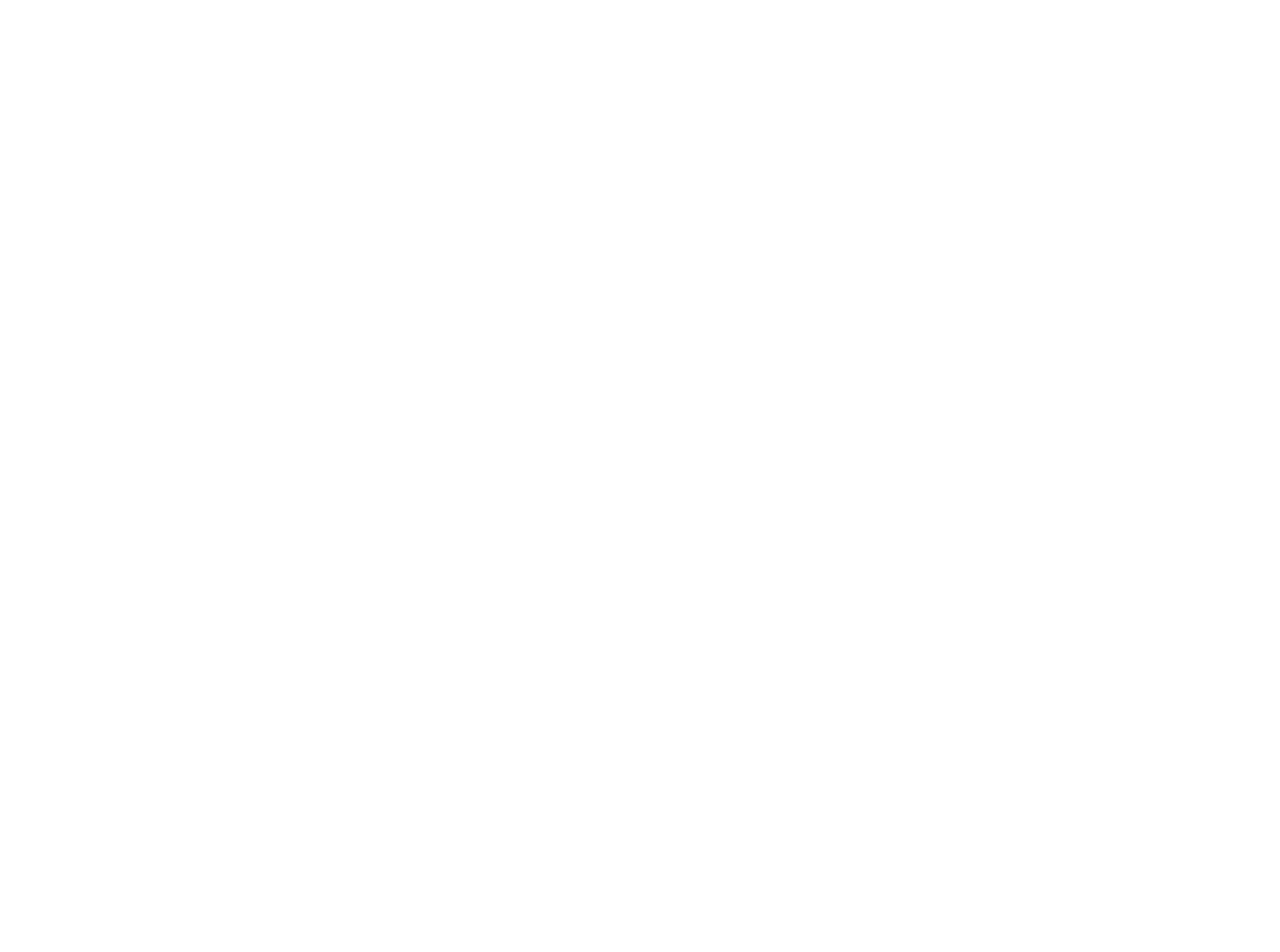
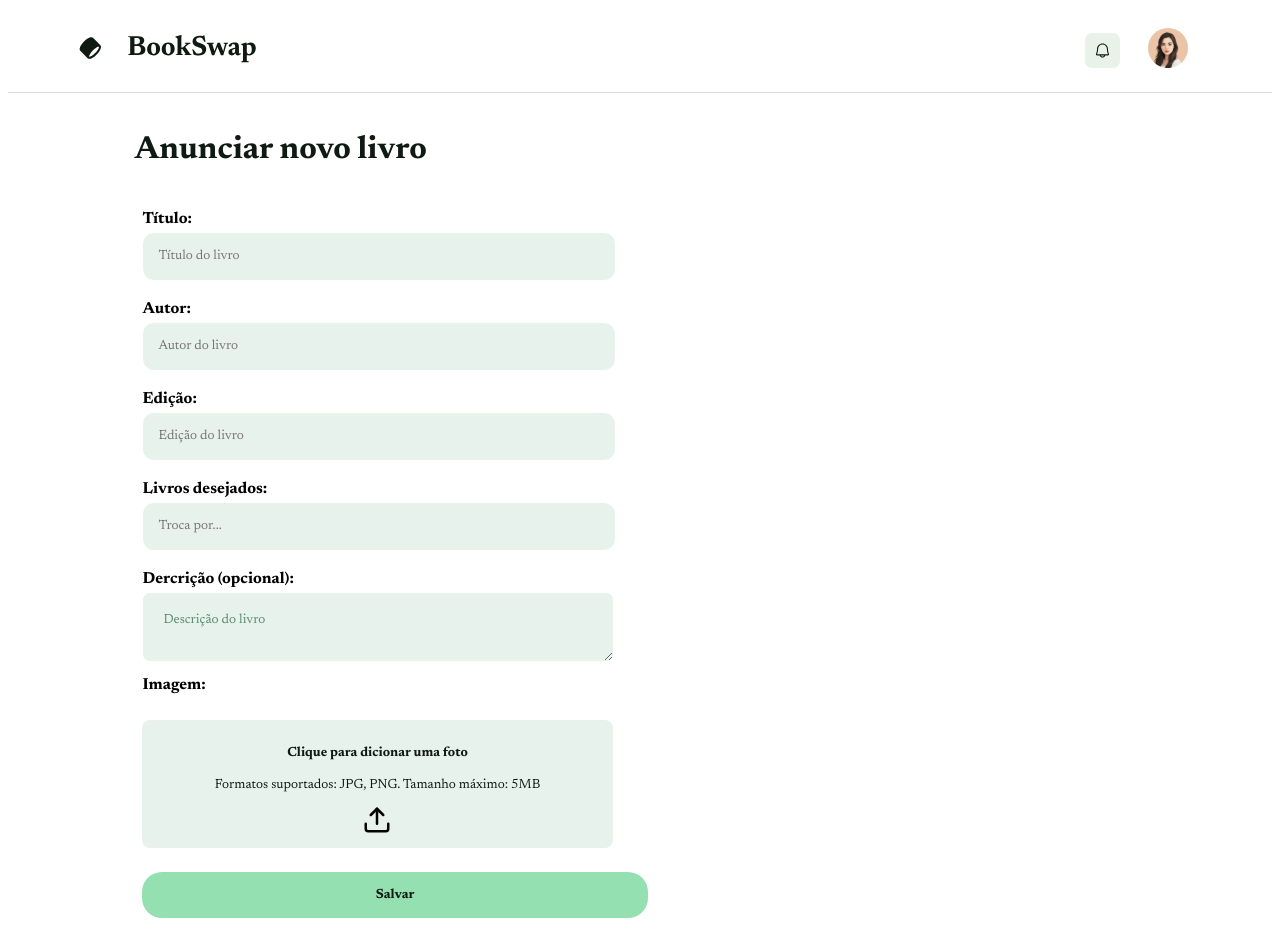
Before and after one commit to nadsonsousa95/bookswap-front, a React (Vite) app: page /addBook in a window 1280 px wide. Before the commit this address had no page. Shown: the top 952 px of the page. Before the commit the page ends 800 px from the top, so only its background shows below. Built offline with nearby package versions, Linux system fonts and the light colour scheme.

Commit message:
feat: create AddBook page

```diff
--- a/package.json
+++ b/package.json
@@ -14,7 +14,8 @@
     "react-dom": "^19.1.0",
     "react-hook-form": "^7.58.1",
     "react-icons": "^5.5.0",
-    "react-router-dom": "^7.6.2"
+    "react-router-dom": "^7.6.2",
+    "uuid": "^11.1.0"
   },
   "devDependencies": {
     "@eslint/js": "^9.25.0",
--- a/src/App.tsx
+++ b/src/App.tsx
@@ -5,6 +5,7 @@
 import BookDetail from './pages/BookDetail/BookDetail'
 import Dashboard from './pages/Dashboard/Dashboard'
 import Register from './pages/Register/Register'
+import AddBook from './pages/AddBook/AddBook'
 
 function App() {
 
@@ -16,7 +17,9 @@
 
         <Route path="/login" element={<Login />} />
         <Route path="/register" element={<Register />} />
-        <Route path="/books/:id" element={<BookDetail></BookDetail>}/>
+        <Route path="/books/:id" element={<BookDetail></BookDetail>} />
+        <Route path='/addBook' element={<AddBook></AddBook>} />
+
 
       </Routes>
     </Router>
--- a/src/api/mockbooks.ts
+++ b/src/api/mockbooks.ts
@@ -1,7 +1,7 @@
 
 import type {Book}  from "../types/Book";
 
-export const mockBooks: Book[] = [
+export let mockBooks: Book[] = [
   {
     id: 1,
     title: "Dom Casmurro",
--- a/src/components/PainelHeader/PainelHeader.tsx
+++ b/src/components/PainelHeader/PainelHeader.tsx
@@ -13,7 +13,7 @@
             <header>
                 <div className={styles.painelheaderbuttons}>
                     <div className={styles.addBook}>
-                        <Link to={'/'}>
+                        <Link to={'/addBook'}>
                             <IoMdAddCircleOutline
                                 size={35}
                                 color={'#94E0B0'}
--- /dev/null
+++ b/src/pages/AddBook/AddBook.module.css
@@ -0,0 +1,94 @@
+@import './../../styles/global.css';
+
+.container{
+    width: 80%;
+    margin: 0 auto;
+    padding: 20px;
+    align-items: center;
+    padding: 20px;
+}
+
+.label{
+    margin-bottom: 0;
+    margin-top: 15px;
+}
+
+
+.inputImg{
+    background-color: var(--auxiliar-color);
+    border: black 2px;
+    align-items: center;
+    justify-content: center;
+    display: flex;
+    height: 8rem;
+    border: none;
+    border-radius: 8px;
+    cursor: pointer;
+    width: 93%;
+}
+
+.inputImg:hover{
+     background-color: rgb(236, 236, 236);
+}
+
+.inputImg:focus{
+    outline: none;
+}
+
+.inputImg div{
+    margin: 8px;
+    cursor: pointer;
+}
+
+.inputImg input{
+    opacity: 0;
+    cursor: pointer;
+}
+
+.icon{
+    position: absolute;
+    cursor: pointer;
+}
+
+.icon p{
+    font-weight: lighter;
+}
+
+.imgForm{
+    text-align: center;
+    background-color: rgb(255, 255, 255);
+    border-radius: 8px;
+    align-items: center;
+    margin-top: 15px;
+    justify-content: center;
+}
+
+.formAddlivro .input{
+    margin-top: 5px;
+    border: 1px solid #ffffff;
+    text-decoration-color: var(--second-text-color);
+}
+
+.formAddlivro .textarea{
+    margin-top: 5px;
+    border: 1px solid #ffffff;
+    text-decoration-color: var(--second-text-color);
+    padding: 20px;
+    max-width: 85%;
+    background-color: var(--auxiliar-color);
+    border-radius: 8px;
+}
+
+.formAddlivro .input:focus {
+  border-color: var(--primary-color);
+  outline: none;
+}
+
+.formAddlivro .textarea:focus{
+   border-color: var(--primary-color);
+   outline: none;
+}
+
+.input,.textarea::placeholder {
+  color: var(--second-text-color);
+}
--- /dev/null
+++ b/src/pages/AddBook/AddBook.tsx
@@ -0,0 +1,145 @@
+import React, { useState } from "react";
+import { Header } from "../../components/Header/Header";
+import styles from './AddBook.module.css';
+import type {Book}  from "../../types/Book";
+import { v4 as uuidv4 } from 'uuid';
+import { mockBooks } from "../../api/mockbooks";
+import { FiUpload } from "react-icons/fi";
+
+
+export default function AddBook(){
+    const [book, setBook] = useState<Book>({
+        id: parseInt(uuidv4()),
+        title: '',
+        author: '',
+        edition: '',
+        swap: '',
+        user: '',
+        imageUrl: ''
+    })
+
+    function handleSubmit(e: React.FormEvent){
+        e.preventDefault()
+        mockBooks.push(book)
+        console.log(book)
+
+        setBook({
+            id: 0,
+            title: '',
+            author: '',
+            edition: '',
+            description: '',
+            swap: '',
+            user: '',
+            imageUrl: ''
+        });
+    }
+
+    function handleImageChange(e: React.ChangeEvent<HTMLInputElement>){
+        const file = e.target.files?.[0];
+        if (file) {
+            const reader = new FileReader();
+            reader.onloadend = () => {
+                const imageUrl = reader.result as string;
+                setBook((prev)=> ({...prev, imageUrl}));
+            };
+        reader.readAsDataURL(file);
+      }
+    }
+
+    function handleChange(e: React.ChangeEvent<HTMLInputElement | HTMLTextAreaElement>){
+        const { name, value } = e.target;
+        setBook(( prev )=> ({ ...prev, [name]:value }))
+    }
+
+    return (
+        <div>
+            <Header></Header>
+            <div className={styles.container}>
+                <h1>Anunciar novo livro</h1>
+
+                <form className={styles.formAddlivro} onSubmit={handleSubmit}>
+                    <label className={styles.label}><strong>Título:</strong></label>
+                    <input
+                        className={styles.input}
+                        name="title"
+                        type="text"
+                        placeholder="Título do livro"
+                        value={book.title}
+                        onChange={handleChange}
+                        required
+                        />
+                    <label className={styles.label}><strong>Autor:</strong></label>
+                    <input
+                        className={styles.input}
+                        name="author"
+                        type="text"
+                        placeholder="Autor do livro"
+                        value={book.author}
+                        onChange={handleChange}
+                        required
+                        />
+                    <label className={styles.label}><strong>Edição:</strong></label>
+                    <input
+                        className={styles.input}
+                        name="edition"
+                        type="text"
+                        placeholder="Edição do livro"
+                        value={book.edition}
+                        onChange={handleChange}
+                        required
+                        />
+                    <label className={styles.label}><strong>Livros desejados:</strong></label>
+                    <input
+                        className={styles.input}
+                        name="swap"
+                        type="text"
+                        placeholder="Troca por..."
+                        value={book.swap}
+                        onChange={handleChange}
+                        required
+                        />
+                    <label className={styles.label}><strong>Dercrição (opcional):</strong></label>
+                    <textarea
+                        className={styles.textarea}
+                        name="description"
+                        placeholder="Descrição do livro"
+                        value={book.description}
+                        onChange={handleChange}
+                        required
+                        />
+                    <label className={styles.label}><strong>Imagem:</strong></label>
+                    {book.imageUrl && (
+                        <img src={book.imageUrl} alt="Preview" style={{ width: '300px' }} />
+                    )}
+
+                    <div className={styles.imgForm}>
+                        <button className={styles.inputImg}>
+                            <div className={styles.icon}>
+                                <h4>Clique para dicionar uma foto</h4>
+                                <p>Formatos suportados: JPG, PNG. Tamanho máximo: 5MB</p>
+                                <FiUpload
+                                    size={30}
+                                    color='black'
+                                    cursor={'pointer'}
+                                    ></FiUpload>
+                                </div>
+                        <div>
+                             <input
+                                type="file"
+                                name="imageFile"
+                                accept="image/*"
+                                onChange={handleImageChange}
+                                required
+                                />
+                        </div>
+                        </button>
+                    </div>
+
+                    <button type="submit">Salvar</button>
+                </form>
+            </div>
+
+        </div>
+    )
+}
--- a/src/pages/Login/Login.tsx
+++ b/src/pages/Login/Login.tsx
@@ -17,18 +17,20 @@
             <img src={logo} />
         </Link>
         <p>Faça o seu login para começar a trocar livros!</p>
-        <form>
+        <form onSubmit={handleSubmit}>
             <input
                 type="email"
                 name="email"
                 placeholder='Seu email'
+                required
                 />
             <input
                 type='password'
                 name='password'
                 placeholder='Sua senha'
+                required
                 />
-            <button onClick={handleSubmit} type='submit'>Continue</button>
+            <button type='submit'>Continue</button>
         </form>
 
         <Link className={styles.linkSemUnderline} to='/register' >
--- a/src/types/Book.ts
+++ b/src/types/Book.ts
@@ -1,8 +1,10 @@
+
 export interface Book {
   id: number;
   title: string;
   author: string;
   edition: string;
+  description?: string;
   swap: string;
   user: string;
   imageUrl: string;
```
Also changed, not shown: 1 other file (tests, documents, lock files or other folders).
